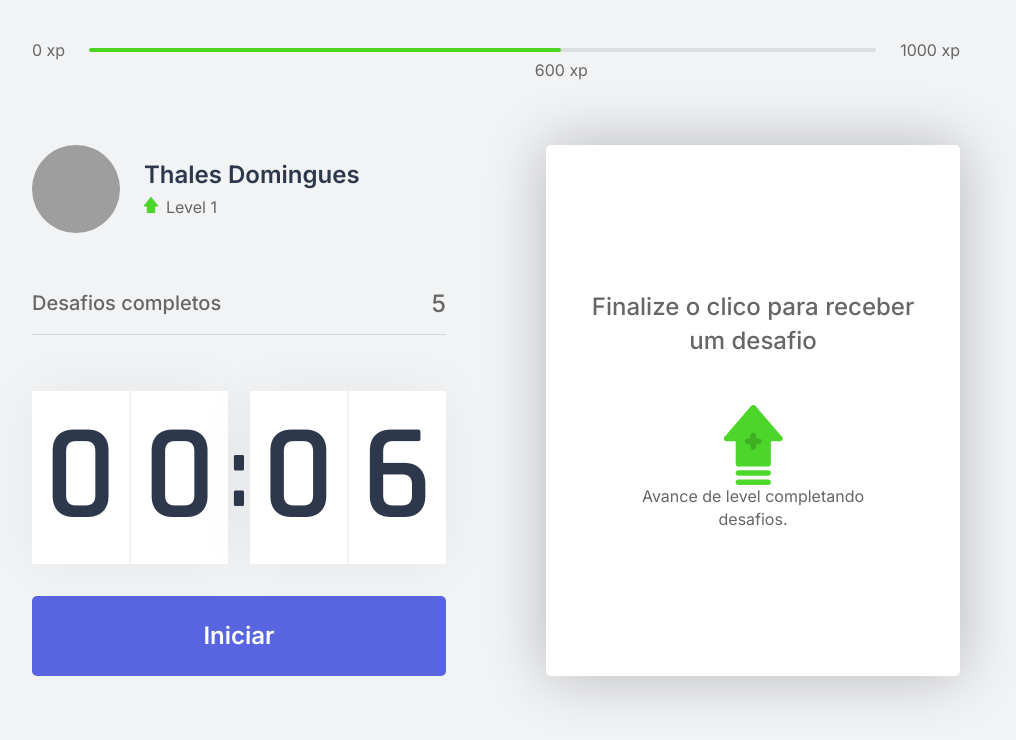
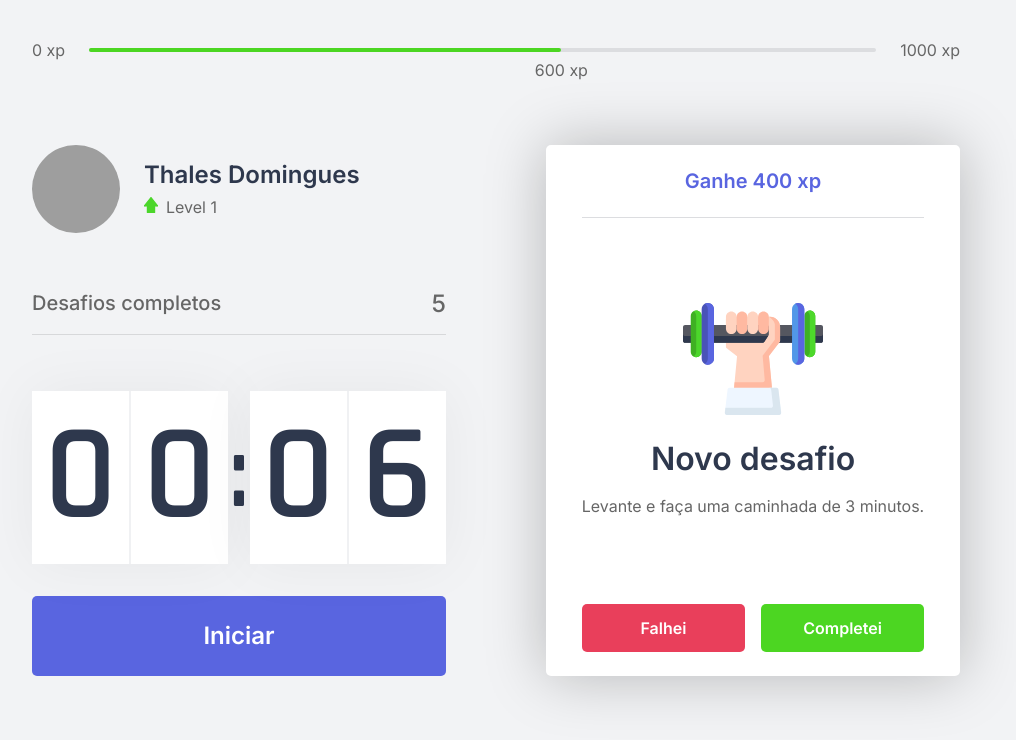
Before and after one commit to thdomingues-dev/moving, a Next.js app: page / in a window 1280 px wide. Shown: the top 740 px of the page, without its empty margins (144-1160 px from the left). Built offline with nearby package versions, Linux system fonts and the light colour scheme; grey boxes are pictures that could not be loaded.

Commit message:
ContextAPI implementation

```diff
--- a/src/components/ChallengeBox.tsx
+++ b/src/components/ChallengeBox.tsx
@@ -1,15 +1,44 @@
 import styles from '../styles/components/ChallengeBox.module.css';
 
 export function ChallengeBox() {
+  const hasActiveChallenge = true;
+
   return (
     <div className={styles.challengeBoxContainer}>
-      <div className={styles.challengeBoxNotActive}>
-        <strong>Finalize o clico para receber um desafio</strong>
-        <p>
-          <img src="icons/level-up.svg" alt="Level Up" />
+      { hasActiveChallenge ? (
+        <div className={styles.challengeBoxActive}>
+          <header>Ganhe 400 xp</header>
+
+          <main>
+            <img src="icons/body.svg" />
+            <strong>Novo desafio</strong>
+            <p>Levante e faça uma caminhada de 3 minutos.</p>
+          </main>
+
+          <footer>
+            <button
+              type="button"
+              className={styles.challengeFailedButton}
+            >
+              Falhei
+            </button>
+            <button
+              type="button"
+              className={styles.challengeSucceededButton}
+            >
+              Completei
+            </button>
+          </footer>
+        </div>
+      ) : (
+        <div className={styles.challengeBoxNotActive}>
+          <strong>Finalize o clico para receber um desafio</strong>
+          <p>
+            <img src="icons/level-up.svg" alt="Level Up" />
           Avance de level completando desafios.
         </p>
-      </div>
-    </div>
+        </div>
+      )}
+    </div >
   );
 }
--- a/src/components/Countdown.tsx
+++ b/src/components/Countdown.tsx
@@ -1,9 +1,12 @@
-import { useState, useEffect } from 'react';
+import { useState, useEffect, useContext } from 'react';
+import { ChallengesContext } from '../contexts/ChallengesContext';
 import styles from '../styles/components/Countdown.module.css';
 
 let countdownTimeout: NodeJS.Timeout;
 
 export function Countdown() {
+  const { startNewChallenge } = useContext(ChallengesContext);
+
   const [time, setTime] = useState(0.1 * 60);
   const [isActive, setIsActive] = useState(false);
   const [hasFinished, setHasFinished] = useState(false);
@@ -32,6 +35,7 @@
     } else if (isActive && time === 0) {
       setHasFinished(true);
       setIsActive(false);
+      startNewChallenge();
     }
   }, [isActive, time]);
 
--- /dev/null
+++ b/src/contexts/ChallengesContext.tsx
@@ -0,0 +1,43 @@
+import { createContext, ReactNode, useState } from 'react';
+
+interface ChallengesContextData {
+  level: number;
+  currentExperience: number;
+  challengesCompleted: number;
+  levelUp: () => void;
+  startNewChallenge: () => void;
+}
+
+interface ChallengesProviderProps {
+  children: ReactNode;
+}
+
+export const ChallengesContext = createContext({} as ChallengesContextData);
+
+export function ChallengesProvider({ children }: ChallengesProviderProps) {
+  const [level, setLevel] = useState(1);
+  const [currentExperience, setCurrentExperience] = useState(0);
+  const [challengesCompleted, setChallengesCompleted] = useState(0);
+
+  function levelUp() {
+    setLevel(level + 1);
+  }
+
+  function startNewChallenge() {
+    console.log('New Challenge');
+  }
+
+  return (
+    <ChallengesContext.Provider
+      value={{
+        level,
+        currentExperience,
+        challengesCompleted,
+        levelUp,
+        startNewChallenge,
+      }}
+    >
+      {children}
+    </ChallengesContext.Provider>
+  );
+}
--- a/src/pages/_app.tsx
+++ b/src/pages/_app.tsx
@@ -1,7 +1,13 @@
 import '../styles/globals.css'
 
+import { ChallengesProvider } from '../contexts/ChallengesContext';
+
 function MyApp({ Component, pageProps }) {
-  return <Component {...pageProps} />
+  return (
+    <ChallengesProvider >
+      <Component {...pageProps} />
+    </ChallengesProvider>
+  );
 }
 
 export default MyApp
--- a/src/styles/components/ChallengeBox.module.css
+++ b/src/styles/components/ChallengeBox.module.css
@@ -34,3 +34,77 @@
   max-width: 70%;
   margin-top: 3rem;
 }
+
+.challengeBoxNotActive p img {
+  margin-bottom: 1rem;
+}
+
+.challengeBoxActive {
+  height: 100%;
+
+  display: flex;
+  flex-direction: column;
+}
+
+.challengeBoxActive header {
+  color: var(--blue);
+  font-weight: 600;
+  font-size: 1.25rem;
+  padding: 0 2rem 1.5rem;
+  border-bottom: 1px solid var(--gray-line);
+}
+
+.challengeBoxActive main {
+  flex: 1;
+  display: flex;
+  flex-direction: column;
+  align-items: center;
+  justify-content: center;
+}
+
+.challengeBoxActive main strong {
+  font-weight: 600;
+  font-size: 2rem;
+  color: var(--title);
+  margin: 1.5rem 0 1rem;
+}
+
+.challengeBoxActive main p {
+  line-height: 1.5;
+}
+
+.challengeBoxActive footer {
+  display: grid;
+  grid-template-columns: 1fr 1fr;
+  gap: 1rem;
+}
+
+.challengeBoxActive footer button {
+  height: 3rem;
+
+  display: flex;
+  align-items: center;
+  justify-content: center;
+
+  border: 0;
+  border-radius: 5px;
+
+  color: var(--white);
+
+  font-size: 1rem;
+  font-weight: 600;
+
+  transition: filter 0.2s;
+}
+
+.challengeBoxActive footer button.challengeFailedButton {
+  background: var(--red);
+}
+
+.challengeBoxActive footer button.challengeSucceededButton {
+  background: var(--green);
+}
+
+.challengeBoxActive footer button:hover {
+  filter: brightness(0.95);
+}
```
Lines whose indentation alone changed are shown as unchanged.
